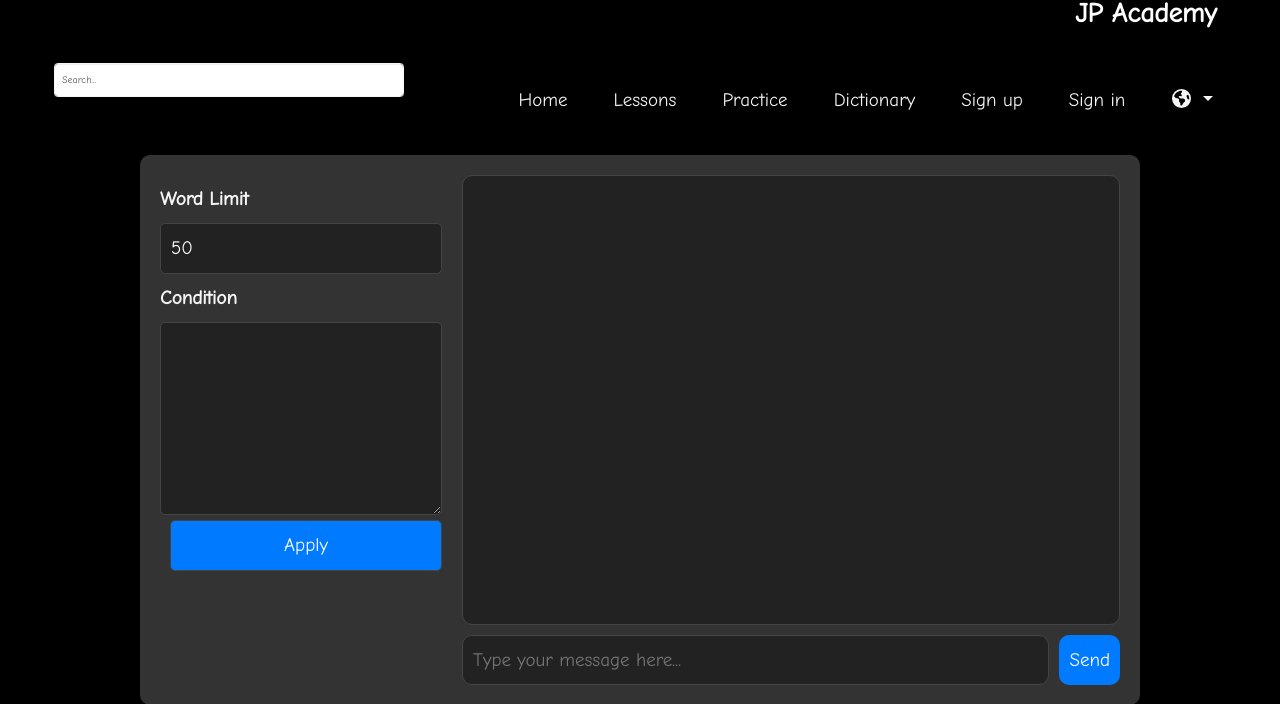
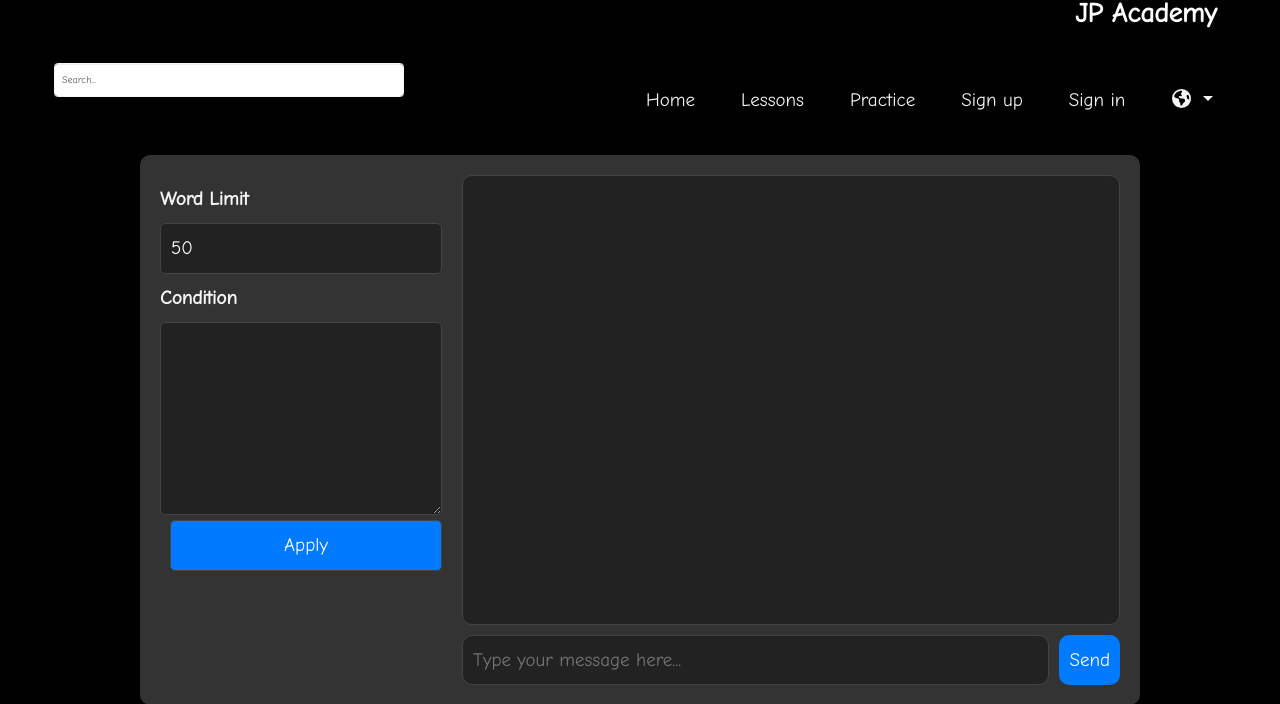
Before and after one commit to yuemanwai/japanese-academy, a Flask app: page /chat_with_copilot in a window 1280 px wide. Shown: the top 704 px of the page. Run offline with Flask 3, Linux system fonts and the light colour scheme; data that the repository does not hold is empty; some libraries are stand-ins or nearby versions.

Commit message:
新增 CopilotChat 類別以整合 Selenium 網頁自動化，更新 routes 和模板以支持新功能

```diff
--- a/app/routes.py
+++ b/app/routes.py
@@ -12,7 +12,7 @@ import os
 import time
 import random
 import subprocess
-from copilot import CopilotChat
+from app.copilot import CopilotChat
 from werkzeug.utils import secure_filename
 from mimetypes import guess_type
 from app.gemini import GeminiClient
@@ -512,7 +512,7 @@ def charts():
     # 第二個子圖：長條圖 (非極坐標，所以不使用 'polar')
     fig.delaxes(axes[1])  # 刪除默認的第二極坐標子圖
     ax_bar = fig.add_subplot(1, 2, 2)  # 添加普通的笛卡爾坐標系
-    ax_bar.bar(labels, values2, color='lightgreen', alpha=0.7)  # 繪製長條圖
+    ax_bar.bar(labels, values2, color='palegreen')  # 繪製長條圖
     ax_bar.set_facecolor('black')  # 背景顏色
     ax_bar.tick_params(colors='white')  # 字體顏色
     ax_bar.set_title('Bar Chart', color='white')  # 設置標題
--- a/app/templates/base.html.j2
+++ b/app/templates/base.html.j2
@@ -127,7 +127,7 @@ body {
   margin-top: 4px;
   background-color: var(--light);
   border: 1px solid var(--text-color);
-  color: var(--text-color);
+  color: var(--dark);
 }
 
 .btn {
@@ -256,9 +256,9 @@ a.glass-panel:hover {
           <li class="nav-item {% if request.endpoint == 'practice' %}active{% endif %}">
             <a class="nav-link" href="{{ url_for('practice') }}">{{ _('Practice') }}</a>
           </li>
-          <li class="nav-item {% if request.endpoint == 'dictionary' %}active{% endif %}">
+          {# <li class="nav-item {% if request.endpoint == 'dictionary' %}active{% endif %}">
             <a class="nav-link" href="{{ url_for('dictionary') }}">{{ _('Dictionary') }}</a>
-          </li>
+          </li> #}
           {% if current_user.is_anonymous %}
           <li class="nav-item {% if request.endpoint == 'register' %}active{% endif %}">
             <a class="nav-link" href="{{ url_for('register') }}">{{ _('Sign up') }}</a>
```
Also changed, not shown: app/copilot.py (renamed from copilot.py).
